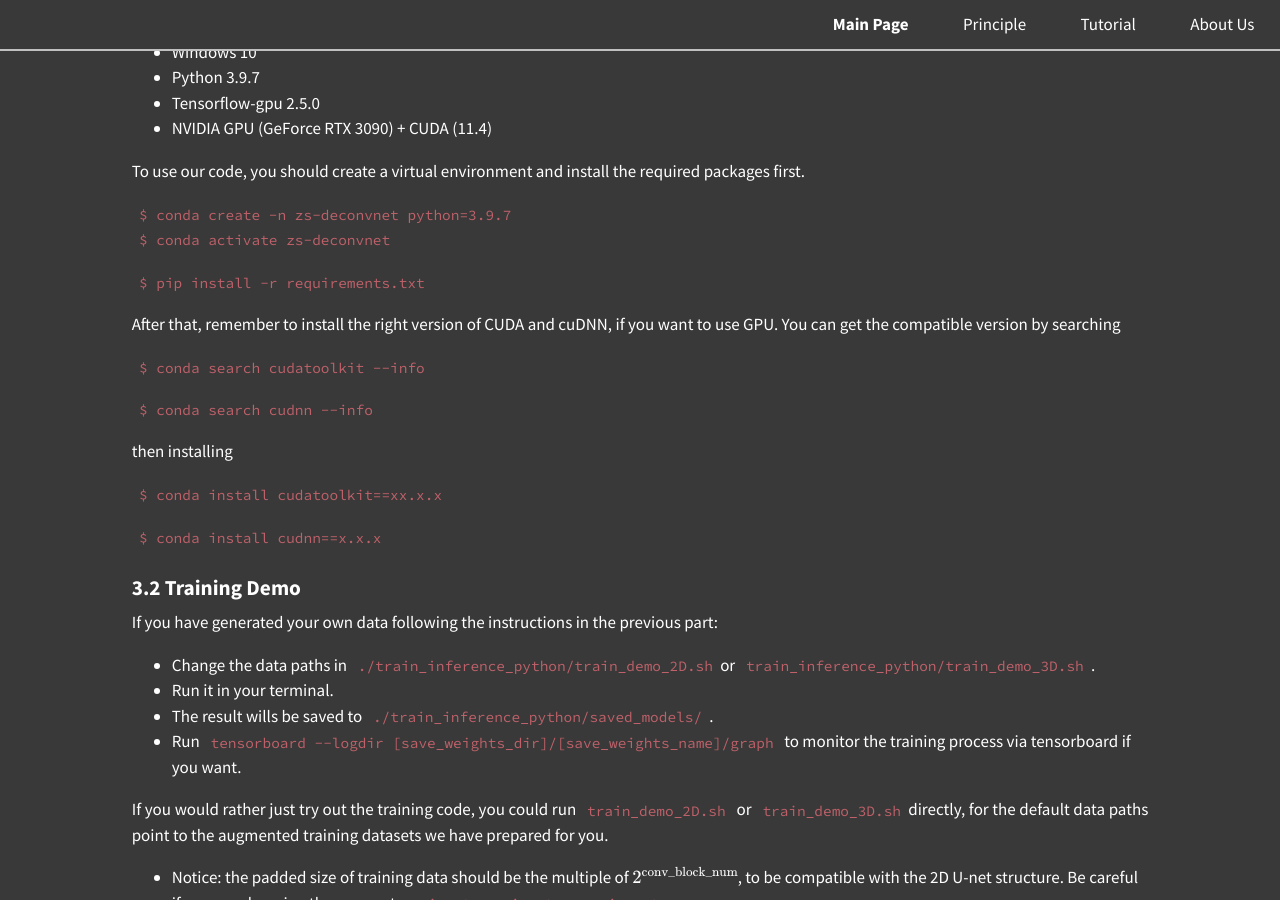
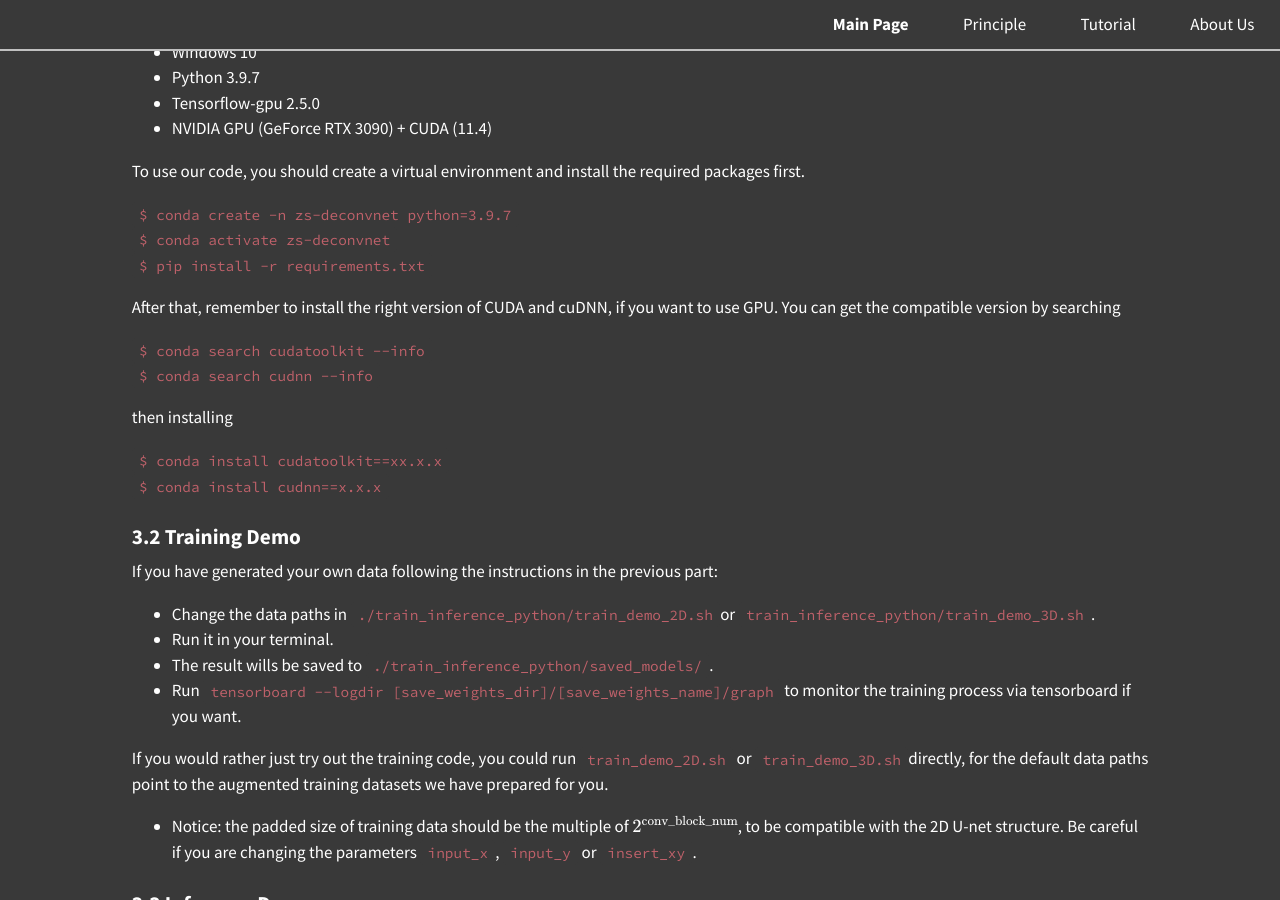
Before and after one commit to TristaZeng/ZS-DeconvNet-page, a Jekyll site: the page built from Tutorial.md, in a window 1280 px wide and 900 px high, scrolled down 1922 px. Built offline with Jekyll 4.4.1, drawn with Linux system fonts in a browser that asks for light colours.

Commit message:
conda break:

```diff
--- a/Tutorial.md
+++ b/Tutorial.md
@@ -78,8 +78,7 @@ $ conda create -n zs-deconvnet python=3.9.7
 </code><br>
 <code style="background-color:#393939;">
 $ conda activate zs-deconvnet
-</code>
-
+</code><br>
 <code style="background-color:#393939;">
 $ pip install -r requirements.txt
 </code>
@@ -88,8 +87,7 @@ After that, remember to install the right version of CUDA and cuDNN, if you want
 
 <code style="background-color:#393939;">
 $ conda search cudatoolkit --info
-</code>
-
+</code><br>
 <code style="background-color:#393939;">
 $ conda search cudnn --info
 </code>
@@ -98,8 +96,7 @@ then installing
 
 <code style="background-color:#393939;">
 $ conda install cudatoolkit==xx.x.x
-</code>
-
+</code><br>
 <code style="background-color:#393939;">
 $ conda install cudnn==x.x.x
 </code>
```
